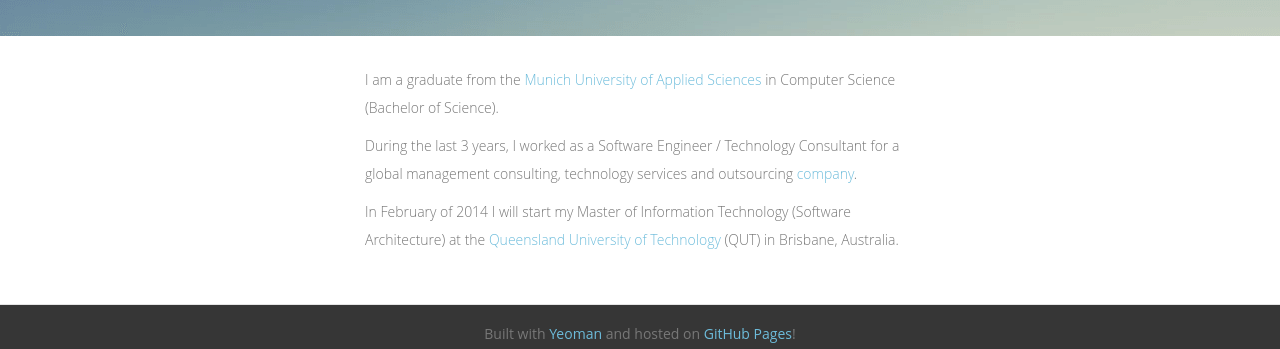
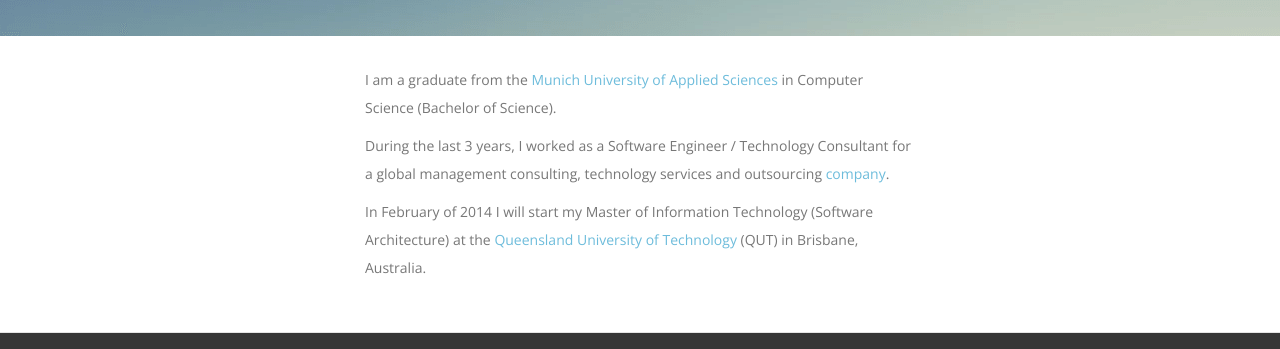
Before and after one commit to lserafin/lserafin.github.com, a plain HTML site: page index.html in a window 1280 px wide. Shown: the part 273-622 px from the top of the page. Drawn offline with nearby package versions, Linux system fonts and the light colour scheme.

Commit message:
Added CSS for google fonts

```diff
--- a/index.html
+++ b/index.html
@@ -1,4 +1,4 @@
-<!DOCTYPE html><!--[if lt IE 7]>      <html class="no-js lt-ie9 lt-ie8 lt-ie7"> <![endif]--><!--[if IE 7]>         <html class="no-js lt-ie9 lt-ie8"> <![endif]--><!--[if IE 8]>         <html class="no-js lt-ie9"> <![endif]--><!--[if gt IE 8]><!--><html class=no-js><!--<![endif]--><head><meta charset=utf-8><meta http-equiv=X-UA-Compatible content="IE=edge"><title>Luzian Serafin</title><meta name=description content=""><meta name=viewport content="width=device-width"><!-- Place favicon.ico and apple-touch-icon.png in the root directory --><link rel=stylesheet href=styles/vendor.css><link rel=stylesheet href=styles/2b186c97.main.css><script src=bower_components/modernizr/modernizr.js></script><body><!--[if lt IE 10]>
+<!DOCTYPE html><!--[if lt IE 7]>      <html class="no-js lt-ie9 lt-ie8 lt-ie7"> <![endif]--><!--[if IE 7]>         <html class="no-js lt-ie9 lt-ie8"> <![endif]--><!--[if IE 8]>         <html class="no-js lt-ie9"> <![endif]--><!--[if gt IE 8]><!--><html class=no-js><!--<![endif]--><head><meta charset=utf-8><meta http-equiv=X-UA-Compatible content="IE=edge"><title>Luzian Serafin</title><meta name=description content=""><meta name=viewport content="width=device-width"><!-- Place favicon.ico and apple-touch-icon.png in the root directory --><link rel=stylesheet href=styles/vendor.css><link href="http://fonts.googleapis.com/css?family=Open+Sans:800,400" rel=stylesheet type=text/css><link rel=stylesheet href=styles/2b186c97.main.css><script src=bower_components/modernizr/modernizr.js></script><body><!--[if lt IE 10]>
             <p class="browsehappy">You are using an <strong>outdated</strong> browser. Please <a href="http://browsehappy.com/">upgrade your browser</a> to improve your experience.</p>
         <![endif]--><div class=container><div class=jumbotron><img class=profile src=http://www.gravatar.com/avatar/ba65ab7400a0ff7ecd806d8af9f26cfc.png><h1>Luzian Serafin</h1><div class=social><a href=http://ch.linkedin.com/pub/luzian-serafin/52/778/139 target=_blank><i class="fa fa-linkedin-square"></i></a> <a href=https://www.facebook.com/luzian.serafin target=_blank><i class="fa fa-facebook-square"></i></a> <a href=https://plus.google.com/+LuzianSerafin target=_blank><i class="fa fa-google-plus-square"></i></a> <a href=https://github.com/lserafin/ target=_blank><i class="fa fa-github"></i></a> <a href=http://www.flickr.com/photos/derluz/ target=_blank><i class="fa fa-flickr"></i></a> <a href=mailto:luzianserafin@gmail.com><i class="fa fa-envelope"></i></a></div><h2>Software Engineer / Technology Enthusiast / Traveler</h2><!--
                 <p class="lead">Always a pleasure scaffolding your apps.</p>
```
